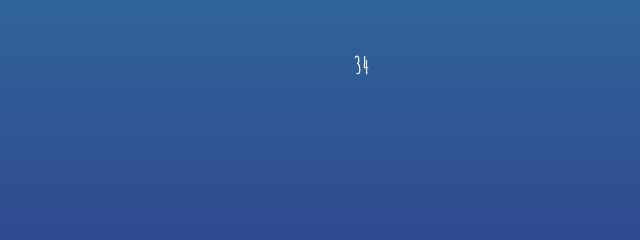
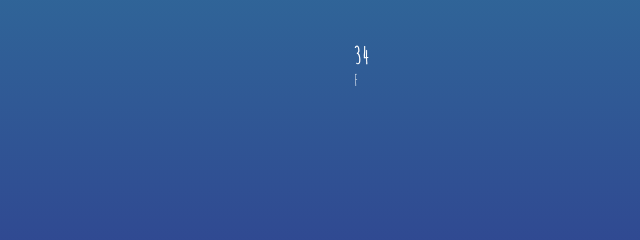
Before and after one commit to agarcian031/weather-app, a plain HTML site: page index.html in a window 1280 px wide. Shown: the part 455-695 px from the top of the page, 103-743 px from the left. Drawn offline with Linux system fonts and the light colour scheme.

Commit message:
Add span in html

```diff
--- a/index.html
+++ b/index.html
@@ -18,6 +18,7 @@
     <div class="temperature">
         <div class="degree-section">
         <h2 class="teperature-degree">34</h2>
+        <span>F</span>
         </div>
         <div class="temperature-description">It's friggin cold</div>
     </div>
```
